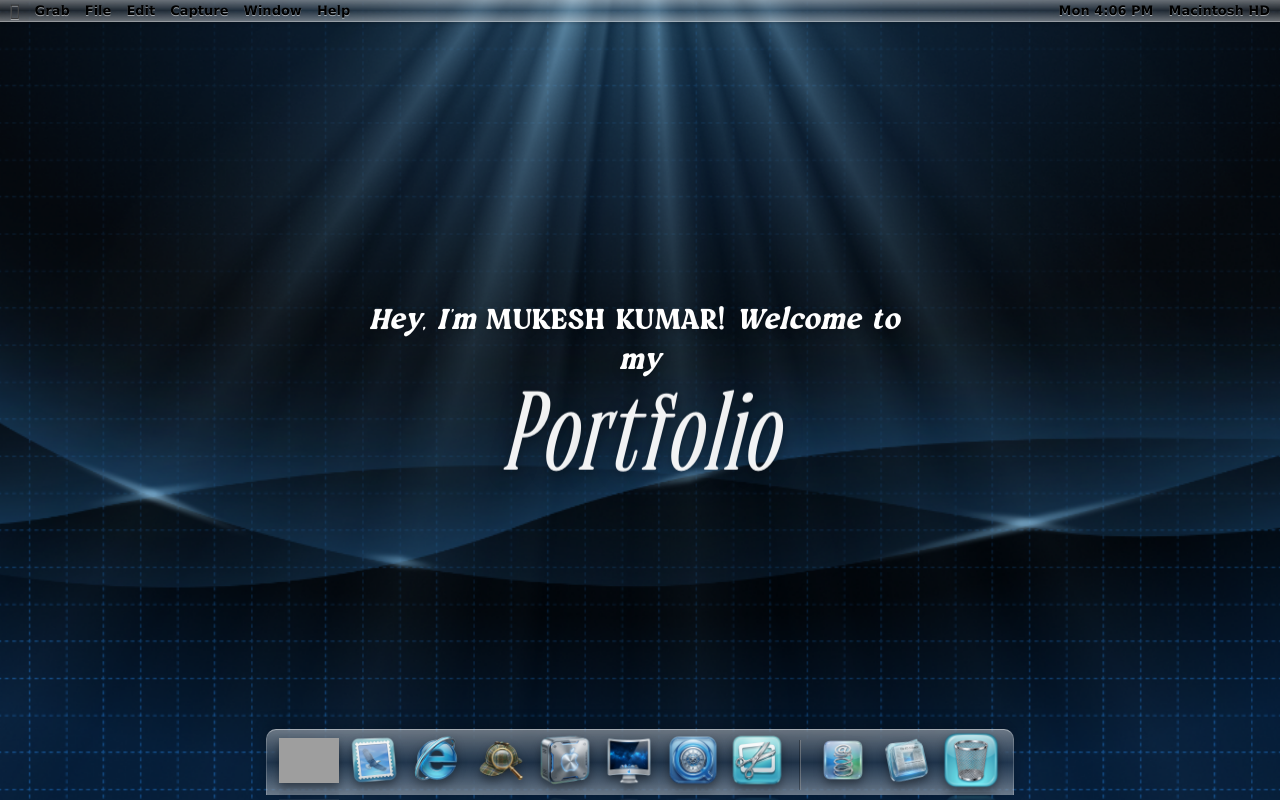
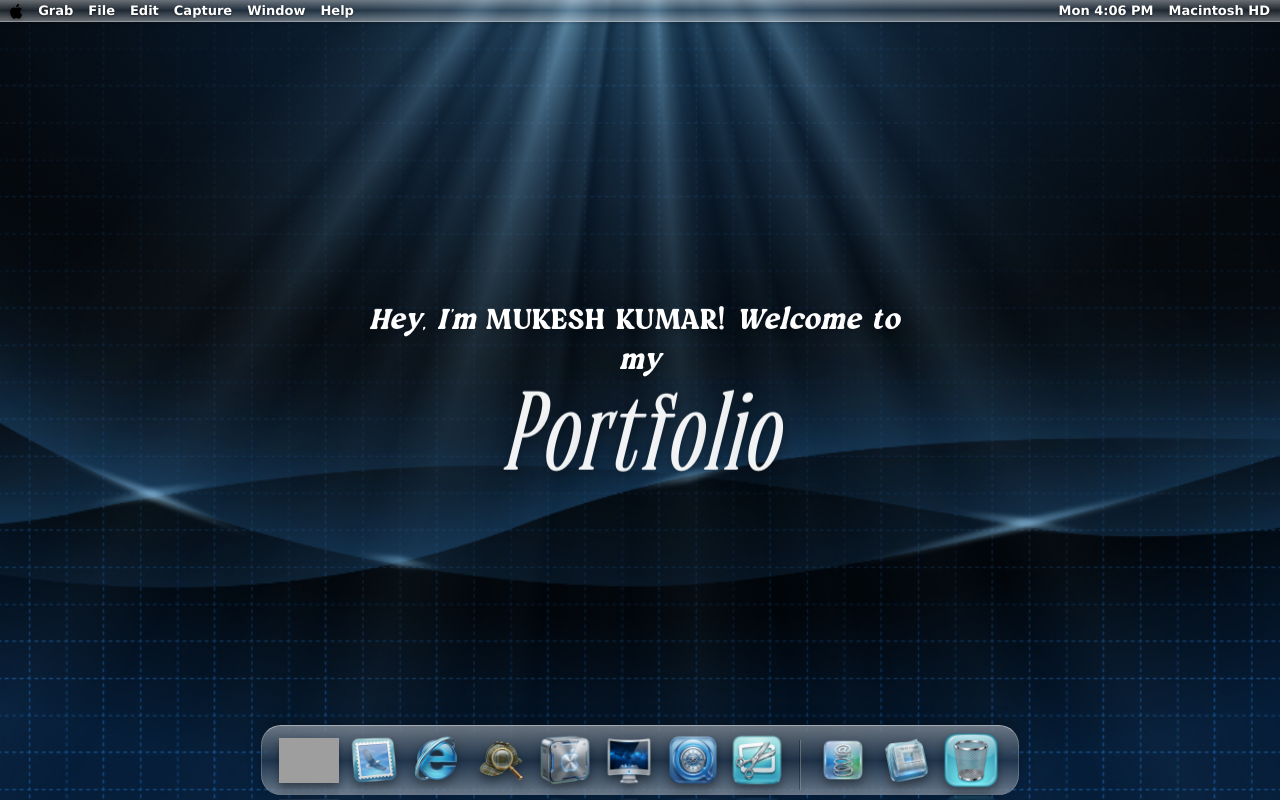
Before and after one commit to MukeshKumar-17/Frutiger-portfolio, a React (Vite) app: page / in a window 1280 px wide. Built offline with nearby package versions, Linux system fonts and the light colour scheme; grey boxes are pictures that could not be loaded.

Commit message:
dock changed

```diff
--- a/src/components/Dock.css
+++ b/src/components/Dock.css
@@ -3,7 +3,7 @@
     bottom: 0;
     left: 0;
     width: 100%;
-    height: 100px;
+    height: 120px;
     display: flex;
     justify-content: center;
     align-items: flex-end;
@@ -16,20 +16,20 @@
 .dock-glass {
     display: flex;
     align-items: flex-end;
+    height: 70px;
     background: rgba(255, 255, 255, 0.25);
     backdrop-filter: blur(10px);
     border-top: 1px solid rgba(255, 255, 255, 0.4);
-    border-radius: 10px 10px 0 0;
-    padding: 0 10px 5px 10px;
+    /* Squircle corners */
+    border-radius: 20px;
+    padding: 0 15px 5px 15px;
     box-shadow: 0 -5px 15px rgba(0, 0, 0, 0.2);
     pointer-events: auto;
     border-bottom: 0;
-    transform-origin: bottom center;
     /* Simulate the 3D shelf look a bit */
     background: linear-gradient(to bottom, rgba(255, 255, 255, 0.4) 0%, rgba(255, 255, 255, 0.1) 50%, rgba(255, 255, 255, 0.4) 100%);
     border-left: 1px solid rgba(255, 255, 255, 0.2);
     border-right: 1px solid rgba(255, 255, 255, 0.2);
-    perspective: 1000px;
 }
 
 /* The shelf surface */
--- a/src/components/TopBar.css
+++ b/src/components/TopBar.css
@@ -12,16 +12,16 @@
     box-shadow: 0 1px 4px rgba(0, 0, 0, 0.2);
     font-size: 13px;
     font-weight: bold;
-    color: #000;
+    color: #fff;
     z-index: 1000;
     position: relative;
 }
 
-.apple-logo {
-    font-size: 16px;
+.corner-logo {
+    height: 16px;
+    width: auto;
     margin-right: 15px;
-    color: #333;
-    text-shadow: 0 1px 0 rgba(255, 255, 255, 0.5);
+    filter: drop-shadow(0 1px 2px rgba(0, 0, 0, 0.3));
 }
 
 .menu-items {
@@ -30,8 +30,8 @@
 }
 
 .menu-item {
-    color: #000;
-    text-shadow: 0 1px 0 rgba(255, 255, 255, 0.5);
+    color: #fff;
+    text-shadow: 0 1px 2px rgba(0, 0, 0, 0.5);
     cursor: default;
 }
 
--- a/src/components/TopBar.jsx
+++ b/src/components/TopBar.jsx
@@ -16,7 +16,7 @@ export default function TopBar() {
 
     return (
         <div className="top-bar">
-            <span className="apple-logo"></span>
+            <img src="/logo.svg" alt="Logo" className="corner-logo" />
             <div className="menu-items">
                 <span className="menu-item bold">Grab</span>
                 <span className="menu-item">File</span>
```
Also changed, not shown: public/logo.svg (added).
